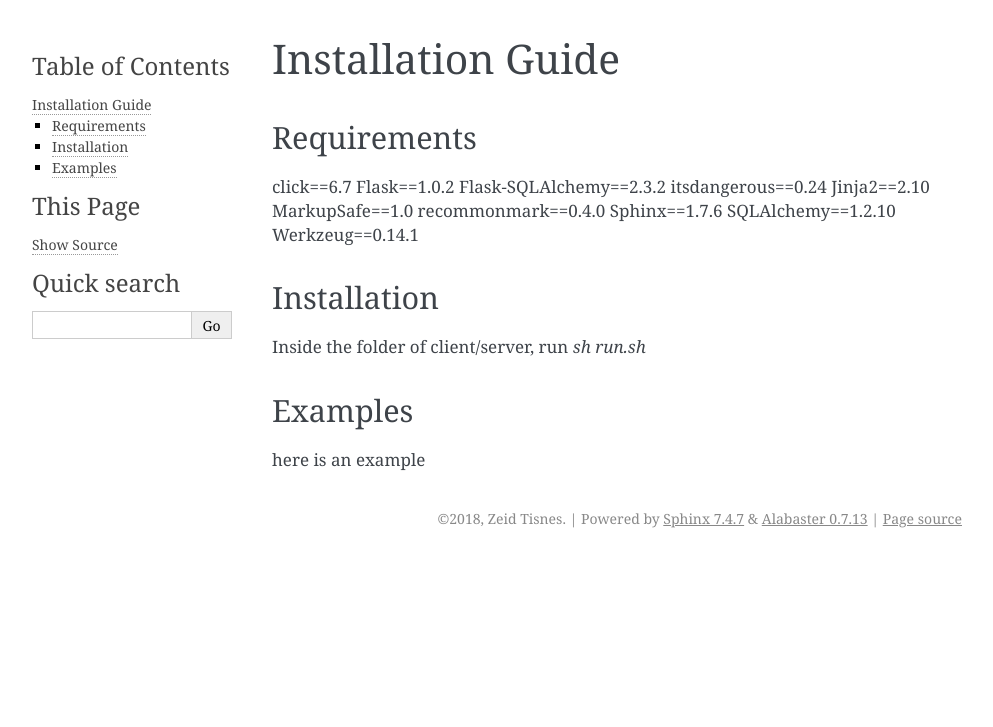
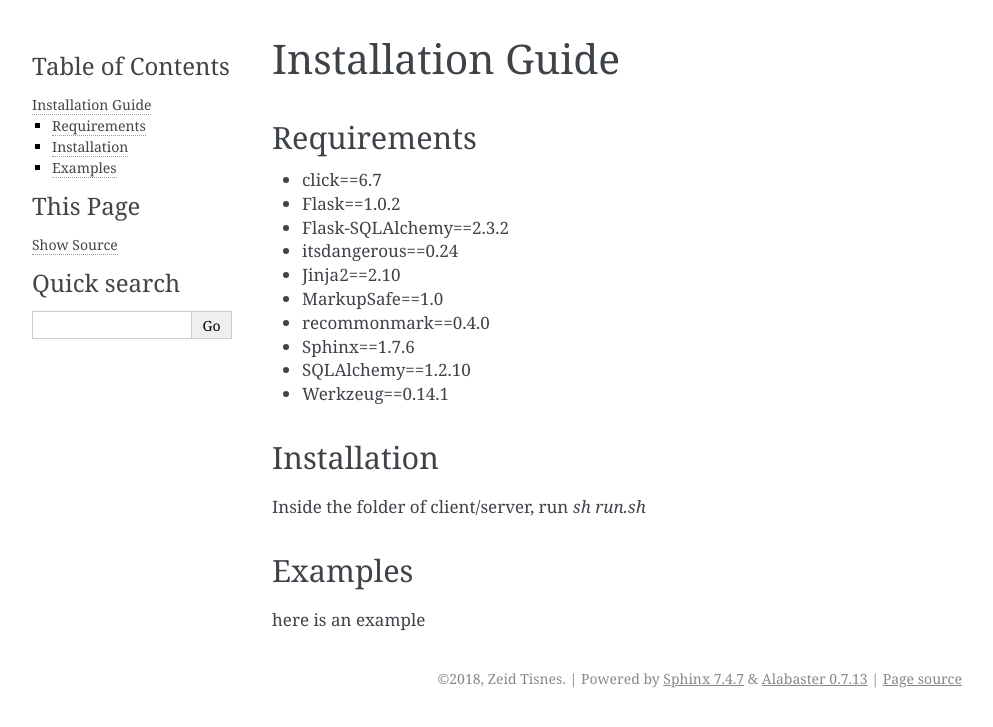
Before and after one commit to logankaser/ford_hackathon, a Sphinx documentation site: the page built from sphinx/source/installguide.rst, in a window 1280 px wide. Shown: the top 727 px of the page, without its empty margins (148-1141 px from the left). Built offline with Sphinx 7.4.7, drawn with Linux system fonts in a browser that asks for light colours.

```diff
--- a/sphinx/source/examplepage.rst
+++ /dev/null
@@ -1,3 +0,0 @@
-=====
-Title
-=====
--- a/sphinx/source/installguide.rst
+++ b/sphinx/source/installguide.rst
@@ -5,16 +5,16 @@ Installation Guide
 ------------
 Requirements
 ------------
-click==6.7
-Flask==1.0.2
-Flask-SQLAlchemy==2.3.2
-itsdangerous==0.24
-Jinja2==2.10
-MarkupSafe==1.0
-recommonmark==0.4.0
-Sphinx==1.7.6
-SQLAlchemy==1.2.10
-Werkzeug==0.14.1
+* click==6.7
+* Flask==1.0.2
+* Flask-SQLAlchemy==2.3.2
+* itsdangerous==0.24
+* Jinja2==2.10
+* MarkupSafe==1.0
+* recommonmark==0.4.0
+* Sphinx==1.7.6
+* SQLAlchemy==1.2.10
+* Werkzeug==0.14.1
 
 ------------
 Installation
```
Also changed, not shown: sphinx/source/index.rst (+6 -5 lines), sphinx/source/intro.md (added, +36 -0 lines), sphinx/source/devguide.rst (deleted).
